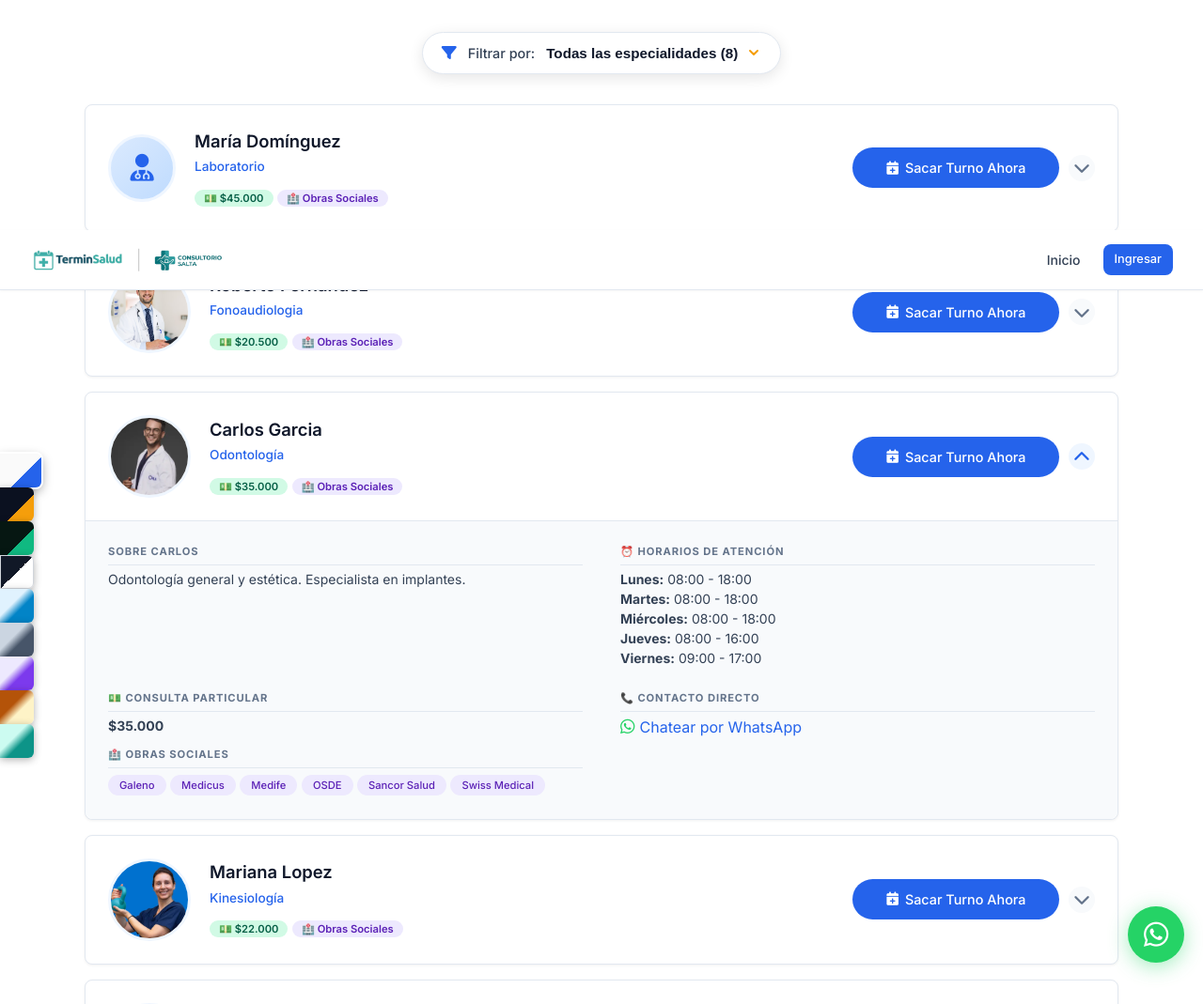
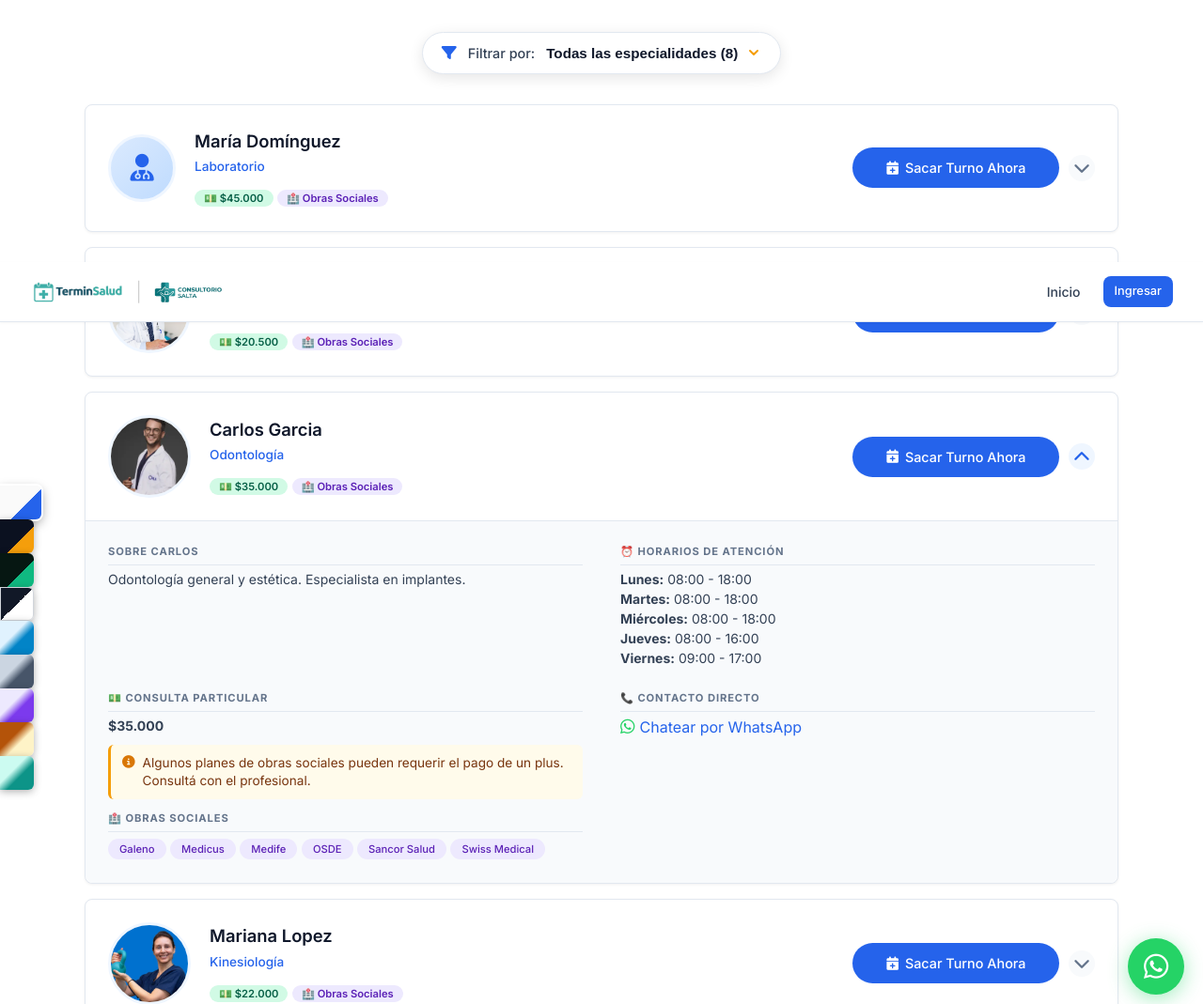
Before and after one commit to Facureif/Gesti-n-de-turnos-con-historia-cl-nica, a Django app: page /salta/ in a window 1280 px wide, after a click that opens the changed part. Shown: the part 1993-3062 px from the top of the page at 94% size. Run offline with Django 5.2, Linux system fonts and the light colour scheme; data comes from the database, SQL or seed files in the repository; both versions use the stored data as it was after the commit.

Commit message:
planes con los que trabaja el prof a la hora de sacar turno, plus

```diff
--- a/agendas/models.py
+++ b/agendas/models.py
@@ -52,6 +52,17 @@ class Agenda(ModeloBase):
         default=1,
         verbose_name='Pacientes simultáneos',
         help_text='Cantidad máxima de pacientes que puede atender al mismo tiempo'
+    )
+    tiene_plus = models.BooleanField(
+        default=False,
+        verbose_name='Algunos planes tienen plus',
+        help_text='Marcá si algunos planes de obras sociales requieren el pago de un plus.'
+    )
+    texto_plus = models.CharField(
+        max_length=250,
+        blank=True,
+        verbose_name='Mensaje de plus (opcional)',
+        help_text='Si lo dejás vacío se usa el mensaje genérico.'
     )
 
     class Meta:
--- a/core_app/models.py
+++ b/core_app/models.py
@@ -287,6 +287,10 @@ class ClienteSaaS(ModeloBase):
         default='Sacar Turno',
         verbose_name='Texto botón flotante'
     )
+    texto_plus = models.CharField(
+    max_length=200, blank=True, default='',
+    verbose_name='Mensaje de plus (landing)'
+)
 
     hero_boton_texto = models.CharField(max_length=100, default='Sacar Turno', verbose_name='Texto botón hero')
     boton_flotante_texto = models.CharField(max_length=100, default='Sacar Turno', verbose_name='Texto botón flotante')
--- a/core_app/templates/core_app/landing_consultorio.html
+++ b/core_app/templates/core_app/landing_consultorio.html
@@ -273,6 +273,13 @@
                                 {% if cliente.mostrar_precios_landing and item.precio_particular %}
                                 <h4>💵 Consulta Particular</h4>
                                 <p class="precio-destacado">${{ item.precio_particular|floatformat:0|intcomma }}</p>
+                                {% endif %}
+
+                                {% if item.tiene_plus %}
+                                <div class="plus-aviso">
+                                    <i class="fas fa-info-circle"></i>
+                                    {{ item.texto_plus|default:"Algunos planes de obras sociales pueden requerir el pago de un plus. Consultá con el profesional." }}
+                                </div>
                                 {% endif %}
 
                                 {% if cliente.mostrar_obras_sociales_landing and item.obras_sociales %}
--- a/core_app/views_cliente.py
+++ b/core_app/views_cliente.py
@@ -11,7 +11,7 @@ from agendas.models import Agenda, HorarioAtencion
 from django.http import JsonResponse
 import random
 from agendas.models import Agenda, HorarioAtencion, BloqueoAgenda
-import string
+import string, json
 
 
 def api_horarios_disponibles(request, cliente_slug, establecimiento_id):
@@ -119,11 +119,29 @@ def portal(request, cliente_slug):
             agenda = prof.agenda_set.filter(
                 establecimiento=cliente.establecimiento, activo=True
             ).first()
+
+            # Planes aceptados por este profesional/agenda
+            if agenda:
+                planes_aceptados = agenda.planes.all()
+                obras_aceptadas = agenda.obras_sociales.all()
+            else:
+                planes_aceptados = prof.planes.all()
+                obras_aceptadas = prof.obras_sociales.all()
+
+            planes_aceptados_ids = set(planes_aceptados.values_list('id', flat=True))
+
+            # Detectar OS que tienen al menos un plan con plus
+            obras_con_plus_ids = set(
+                planes_aceptados.filter(tiene_plus=True).values_list('obra_social_id', flat=True)
+            )
             profesionales.append({
                 'profesional': prof,
                 'agenda': agenda,
                 'precio_particular': agenda.precio_particular if agenda and agenda.precio_particular else prof.precio_particular,
                 'obras_sociales': agenda.obras_sociales.all() if agenda else prof.obras_sociales.all(),
+                'obras_con_plus_ids': obras_con_plus_ids,
+                'tiene_plus': agenda.tiene_plus if agenda else False,
+                'texto_plus': agenda.texto_plus if agenda else '',
                 # 'planes': agenda.planes.all() if agenda else prof.planes.all(),
                 'email_contacto': agenda.email_contacto if agenda and agenda.email_contacto else prof.email,
                 'telefono_contacto': agenda.telefono_contacto if agenda and agenda.telefono_contacto else prof.telefono,
@@ -244,7 +262,7 @@ def sacar_turno(request, cliente_slug, profesional_id):
             messages.error(request, f'Horario completo (máx. {max_simultaneos} pacientes).')
             return redirect('sacar_turno_cliente', cliente_slug=cliente_slug, profesional_id=profesional.id)
 
-                # Verificar bloqueo antes de crear el turno
+        # Verificar bloqueo antes de crear el turno
         slot_bloqueado = BloqueoAgenda.objects.filter(
             agenda=agenda,
             fecha=fecha,
@@ -258,6 +276,7 @@ def sacar_turno(request, cliente_slug, profesional_id):
             messages.error(request, 'Este horario no está disponible.')
             return redirect('sacar_turno_cliente', cliente_slug=cliente_slug, profesional_id=profesional.id)
 
+        # ---------- Obra social / plan ----------
         obra_social = None
         plan_obra_social = None
         if obra_social_id and obra_social_id != 'particular':
@@ -267,9 +286,17 @@ def sacar_turno(request, cliente_slug, profesional_id):
                     try:
                         plan_obra_social = Plan.objects.get(id=plan_obra_social_id, obra_social=obra_social)
                     except Plan.DoesNotExist:
-                        pass
+                        plan_obra_social = None
+
+                    # Validar que el plan esté entre los que ofrece la agenda/profesional
+                    planes_validos_ids = set(agenda.planes.values_list('id', flat=True)) if agenda else set()
+                    if not planes_validos_ids and profesional.obras_sociales.exists():
+                        planes_validos_ids = set(profesional.planes.values_list('id', flat=True))
+
+                    if planes_validos_ids and plan_obra_social and plan_obra_social.id not in planes_validos_ids:
+                        plan_obra_social = None
             except ObraSocial.DoesNotExist:
-                pass
+                obra_social = None
 
         fecha_nac = None
         if fecha_nacimiento:
@@ -358,7 +385,7 @@ def sacar_turno(request, cliente_slug, profesional_id):
             hora_fin=hora_fin, estado='pendiente', tipo_consulta=tipo_consulta
         )
 
-        #comprobante de pago
+        # comprobante de pago
         comprobante = request.FILES.get('comprobante')
         if comprobante:
             turno.comprobante_pago = comprobante
@@ -371,38 +398,10 @@ def sacar_turno(request, cliente_slug, profesional_id):
         except:
             pass
 
-        # if credenciales and email:
-        #     try:
-        #         from django.core.mail import send_mail
-        #         send_mail(
-        #             subject=f'Turno confirmado - {cliente.nombre}',
-        #             message=(
-        #                 f'Hola {nombre}!\n\n'
-        #                 f'Tu turno fue reservado correctamente:\n'
-        #                 f'📅 Fecha: {fecha.strftime("%d/%m/%Y")}\n'
-        #                 f'⏰ Hora: {hora_str}\n'
-        #                 f'🏥 Consultorio: {establecimiento.nombre}\n'
-        #                 f'👨‍⚕️ Profesional: {profesional.nombre_completo}\n\n'
-        #                 f'Podés gestionar tus turnos desde tu panel personal:\n'
-        #                 f'🔑 Usuario: {credenciales[0]}\n'
-        #                 f'🔒 Contraseña: {credenciales[1]}\n\n'
-        #                 f'Ingresá en: http://127.0.0.1:8000/usuarios/login/\n\n'
-        #                 f'¡Gracias por confiar en nosotros!'
-        #             ),
-        #             from_email=None,
-        #             recipient_list=[email],
-        #             fail_silently=True,
-        #         )
-        #     except:
-        #         pass
-
         from turnos_profesionales.notificaciones import notificar_creacion_cuenta, notificar_turno_asignado
 
-        # Si es paciente nuevo, enviar correo de cuenta
         if credenciales:
             notificar_creacion_cuenta(paciente, credenciales[0], credenciales[1])
-
-            # Notificar turno asignado (incluye credenciales si es nuevo)
             notificar_turno_asignado(turno, es_nuevo_paciente=bool(credenciales), credenciales=credenciales)
             messages.success(request,
                     f'¡Turno reservado!\n\n'
@@ -418,8 +417,8 @@ def sacar_turno(request, cliente_slug, profesional_id):
 
         return redirect('portal_cliente', cliente_slug=cliente_slug)
 
-    # GET
-# Obtener agenda específica para el establecimiento del cliente
+    # ---------- GET ----------
+    # Obtener agenda específica para el establecimiento del cliente
     agenda = None
     if cliente.tipo == 'consultorio':
         agenda = Agenda.objects.filter(
@@ -428,13 +427,35 @@ def sacar_turno(request, cliente_slug, profesional_id):
             activo=True
         ).first()
 
-    # Obras sociales y planes desde agenda si existe, sino desde profesional
+    # Obras sociales: desde agenda si tiene, sino desde profesional
     if agenda and agenda.obras_sociales.exists():
-        obras_sociales = agenda.obras_sociales.filter(activo=True).prefetch_related('planes')
-        planes = agenda.planes.all()
+        obras_sociales_qs = agenda.obras_sociales.filter(activo=True).prefetch_related('planes')
+        planes_permitidos_ids = set(agenda.planes.values_list('id', flat=True))
+    elif profesional.obras_sociales.exists():
+        obras_sociales_qs = profesional.obras_sociales.filter(activo=True).prefetch_related('planes')
+        planes_permitidos_ids = set(profesional.planes.values_list('id', flat=True))
     else:
-        obras_sociales = profesional.obras_sociales.filter(activo=True).prefetch_related('planes')
-        planes = profesional.planes.all()
+        obras_sociales_qs = ObraSocial.objects.none()
+        planes_permitidos_ids = set()
+
+    # Si no hay planes configurados, mostramos todos los de cada OS (fallback)
+    sin_filtro_planes = not planes_permitidos_ids
+
+    obras_sociales_data = []
+    for os in obras_sociales_qs:
+        if sin_filtro_planes:
+            planes_os = list(os.planes.all())
+        else:
+            planes_os = [p for p in os.planes.all() if p.id in planes_permitidos_ids]
+
+        obras_sociales_data.append({
+            'id': os.id,
+            'nombre': os.nombre,
+            'planes_json': json.dumps(
+                [{'id': p.id, 'nombre': p.nombre} for p in planes_os],
+                ensure_ascii=False
+            ),
+        })
 
     # Alias de pago (global)
     alias_pago = profesional.alias_pago if hasattr(profesional, 'alias_pago') else ''
@@ -453,7 +474,7 @@ def sacar_turno(request, cliente_slug, profesional_id):
         'cliente': cliente,
         'profesional': profesional,
         'consultorios': consultorios_disponibles,
-        'obras_sociales': obras_sociales,
+        'obras_sociales_data': obras_sociales_data,
         'alias_pago': alias_pago,
         'precio_particular': precio_particular,
         'email_contacto': email_contacto,
--- a/obras_sociales/models.py
+++ b/obras_sociales/models.py
@@ -45,6 +45,14 @@ class Plan(ModeloBase):
         verbose_name='Coseguro (%)'
     )
 
+    tiene_plus = models.BooleanField(
+        default=False,
+        verbose_name='Requiere pago de plus'
+    )
+    mensaje_plus = models.CharField(
+        max_length=200, blank=True,
+        verbose_name='Mensaje de plus (opcional)'
+    )
     class Meta:
         verbose_name = 'Plan'
         verbose_name_plural = 'Planes'
--- a/static/css/pages/landing_consultorio.css
+++ b/static/css/pages/landing_consultorio.css
@@ -1545,3 +1545,38 @@
         min-height: 200px;
     }
 }
+
+
+
+
+
+
+
+
+
+
+
+.tag.tag-plus {
+    background: #fef3c7;
+    color: #92400e;
+    font-weight: 600;
+}
+
+.plus-aviso {
+    display: flex;
+    align-items: flex-start;
+    gap: 8px;
+    margin-top: 10px;
+    padding: 10px 12px;
+    background: #fffbeb;
+    border-left: 3px solid #f59e0b;
+    border-radius: 6px;
+    font-size: 0.85rem;
+    color: #78350f;
+    line-height: 1.4;
+}
+
+.plus-aviso i {
+    color: #d97706;
+    margin-top: 2px;
+}
```
Also changed, not shown: core_app/templates/core_app/publico/sacar_turno.html (+7 -8 lines), pacientes/models.py (+7 -1 lines), pacientes/utils.py (+33 -28 lines), pacientes/views.py (+13 -1 lines), profesionales/templates/profesionales/perfil.html (+28 -5 lines), profesionales/views.py (+9 -0 lines), turnos_profesionales/views.py (+16 -4 lines), db.sqlite3.
